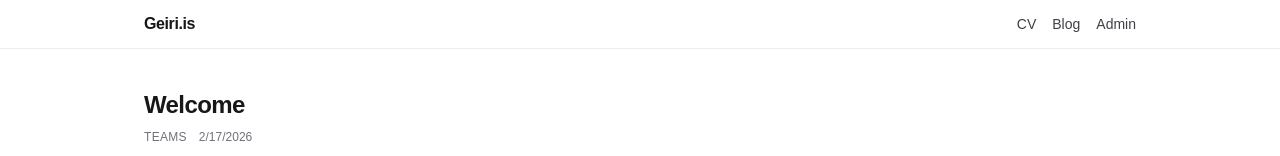
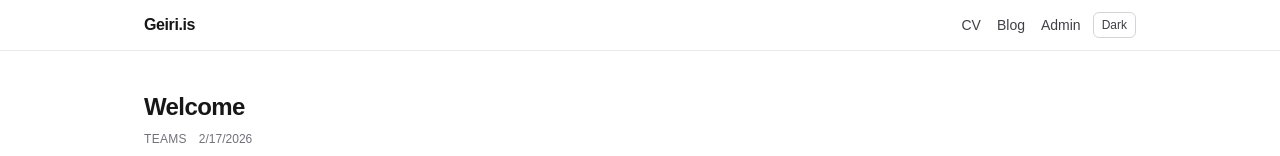
Before and after one commit to kristinngeir/geiri-is-website, a Next.js app in the folder geiri-is/: page /blog/welcome in a window 1280 px wide. Shown: the top 156 px of the page. Built offline with nearby package versions, Linux system fonts and the light colour scheme.

Commit message:
Add logout link and theme toggle

```diff
--- a/geiri-is/src/app/globals.css
+++ b/geiri-is/src/app/globals.css
@@ -1,9 +1,18 @@
 @import "tailwindcss";
 @plugin "@tailwindcss/typography";
+
+@custom-variant dark (&:where(.dark, .dark *));
 
 :root {
   --background: #ffffff;
   --foreground: #171717;
+  color-scheme: light;
+}
+
+:root.dark {
+  --background: #0a0a0a;
+  --foreground: #ededed;
+  color-scheme: dark;
 }
 
 @theme inline {
@@ -13,13 +22,6 @@
   --font-mono: var(--font-geist-mono);
 }
 
-@media (prefers-color-scheme: dark) {
-  :root {
-    --background: #0a0a0a;
-    --foreground: #ededed;
-  }
-}
-
 body {
   background: var(--background);
   color: var(--foreground);
--- a/geiri-is/src/app/layout.tsx
+++ b/geiri-is/src/app/layout.tsx
@@ -1,9 +1,23 @@
 import type { Metadata } from "next";
 import Link from "next/link";
+import Script from "next/script";
 import { headers } from "next/headers";
 import "./globals.css";
 
+import { ThemeToggle } from "@/components/theme-toggle";
 import { getHighestRole, getSwaClientPrincipalFromHeaders } from "@/lib/swa-auth";
+
+const themeInitScript = `
+(() => {
+  try {
+    const stored = localStorage.getItem("theme");
+    const theme = stored === "light" || stored === "dark" ? stored : null;
+    const prefersDark = window.matchMedia && window.matchMedia("(prefers-color-scheme: dark)").matches;
+    const useDark = theme ? theme === "dark" : !!prefersDark;
+    document.documentElement.classList.toggle("dark", useDark);
+  } catch {}
+})();
+`;
 
 export const metadata: Metadata = {
   title: "Geiri.is",
@@ -17,18 +31,22 @@ export default async function RootLayout({
 }>) {
   const principal = getSwaClientPrincipalFromHeaders(await headers());
   const highestRole = getHighestRole(principal?.userRoles);
+  const isAuthenticated = principal?.userRoles?.includes("authenticated") ?? false;
 
   return (
-    <html lang="en">
+    <html lang="en" suppressHydrationWarning>
       <body
         className="min-h-dvh bg-zinc-50 font-sans antialiased text-zinc-950 dark:bg-black dark:text-zinc-50"
       >
+        <Script id="theme-init" strategy="beforeInteractive">
+          {themeInitScript}
+        </Script>
         <header className="border-b border-zinc-200/70 bg-white/70 backdrop-blur dark:border-white/10 dark:bg-black/40">
           <div className="mx-auto flex max-w-5xl items-center justify-between px-4 py-3">
             <Link href="/" className="font-semibold tracking-tight">
               Geiri.is
             </Link>
-            <div className="flex items-center gap-4">
+            <div className="flex items-center gap-3">
               <nav className="flex items-center gap-4 text-sm text-zinc-700 dark:text-zinc-200">
                 <Link href="/cv" className="hover:underline">
                   CV
@@ -40,6 +58,15 @@ export default async function RootLayout({
                   Admin
                 </Link>
               </nav>
+              <ThemeToggle />
+              {isAuthenticated ? (
+                <a
+                  href="/.auth/logout?post_logout_redirect_uri=/"
+                  className="rounded-md border border-zinc-300 bg-white px-2 py-1 text-xs text-zinc-700 hover:bg-zinc-50 dark:border-white/20 dark:bg-black dark:text-zinc-200 dark:hover:bg-white/5"
+                >
+                  Logout
+                </a>
+              ) : null}
               {principal?.userDetails && highestRole ? (
                 <span className="max-w-56 truncate text-xs text-zinc-500 dark:text-zinc-400">
                   {principal.userDetails} ({highestRole})
--- /dev/null
+++ b/geiri-is/src/components/theme-toggle.tsx
@@ -0,0 +1,65 @@
+"use client";
+
+import { useEffect, useState } from "react";
+
+type Theme = "light" | "dark";
+
+function getStoredTheme(): Theme | null {
+  try {
+    const value = localStorage.getItem("theme");
+    if (value === "light" || value === "dark") return value;
+    return null;
+  } catch {
+    return null;
+  }
+}
+
+function setStoredTheme(theme: Theme) {
+  try {
+    localStorage.setItem("theme", theme);
+  } catch {
+    // ignore
+  }
+}
+
+function getIsDark(): boolean {
+  return document.documentElement.classList.contains("dark");
+}
+
+function setIsDark(isDark: boolean) {
+  document.documentElement.classList.toggle("dark", isDark);
+}
+
+export function ThemeToggle() {
+  const [theme, setTheme] = useState<Theme | null>(null);
+
+  useEffect(() => {
+    const stored = getStoredTheme();
+    if (stored) {
+      setTheme(stored);
+      return;
+    }
+
+    setTheme(getIsDark() ? "dark" : "light");
+  }, []);
+
+  if (!theme) return null;
+
+  const nextTheme: Theme = theme === "dark" ? "light" : "dark";
+
+  return (
+    <button
+      type="button"
+      onClick={() => {
+        const isDark = nextTheme === "dark";
+        setIsDark(isDark);
+        setStoredTheme(nextTheme);
+        setTheme(nextTheme);
+      }}
+      className="rounded-md border border-zinc-300 bg-white px-2 py-1 text-xs text-zinc-700 hover:bg-zinc-50 dark:border-white/20 dark:bg-black dark:text-zinc-200 dark:hover:bg-white/5"
+      aria-label="Toggle theme"
+    >
+      {theme === "dark" ? "Light" : "Dark"}
+    </button>
+  );
+}
```
